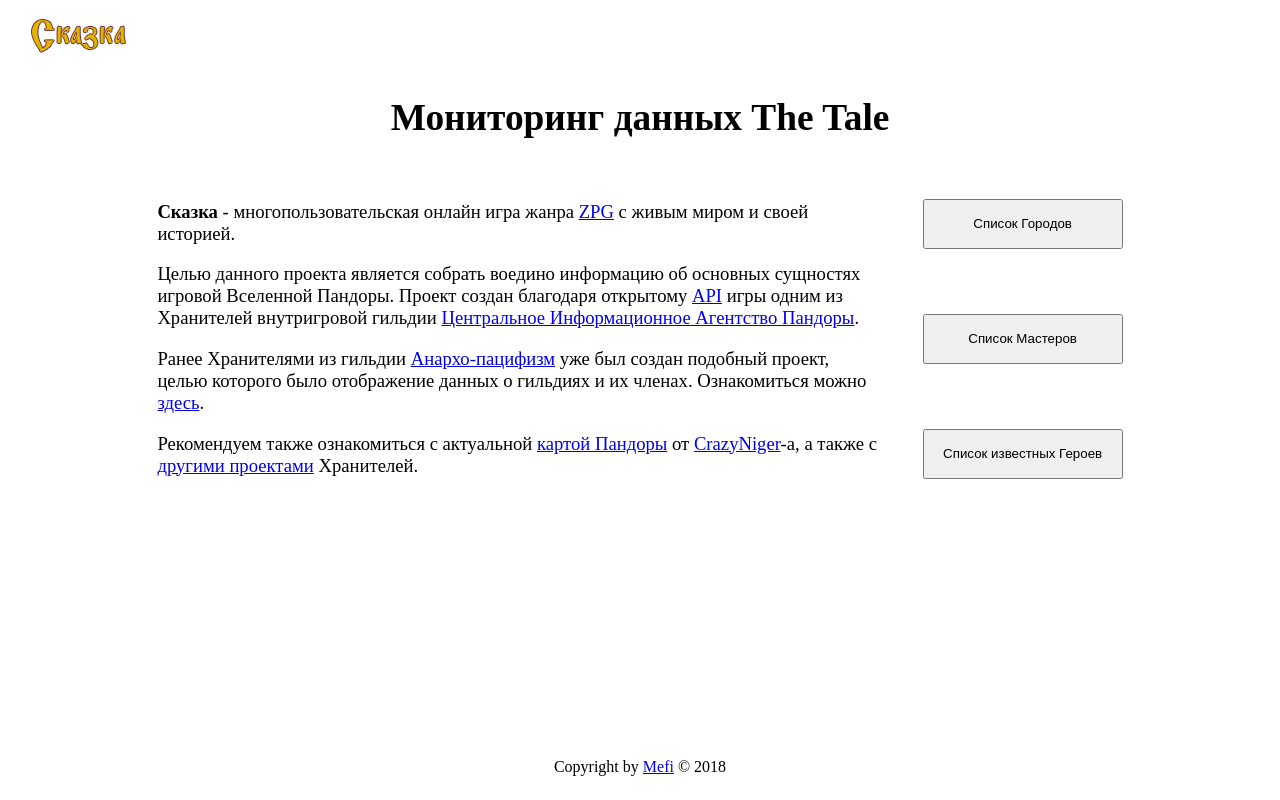
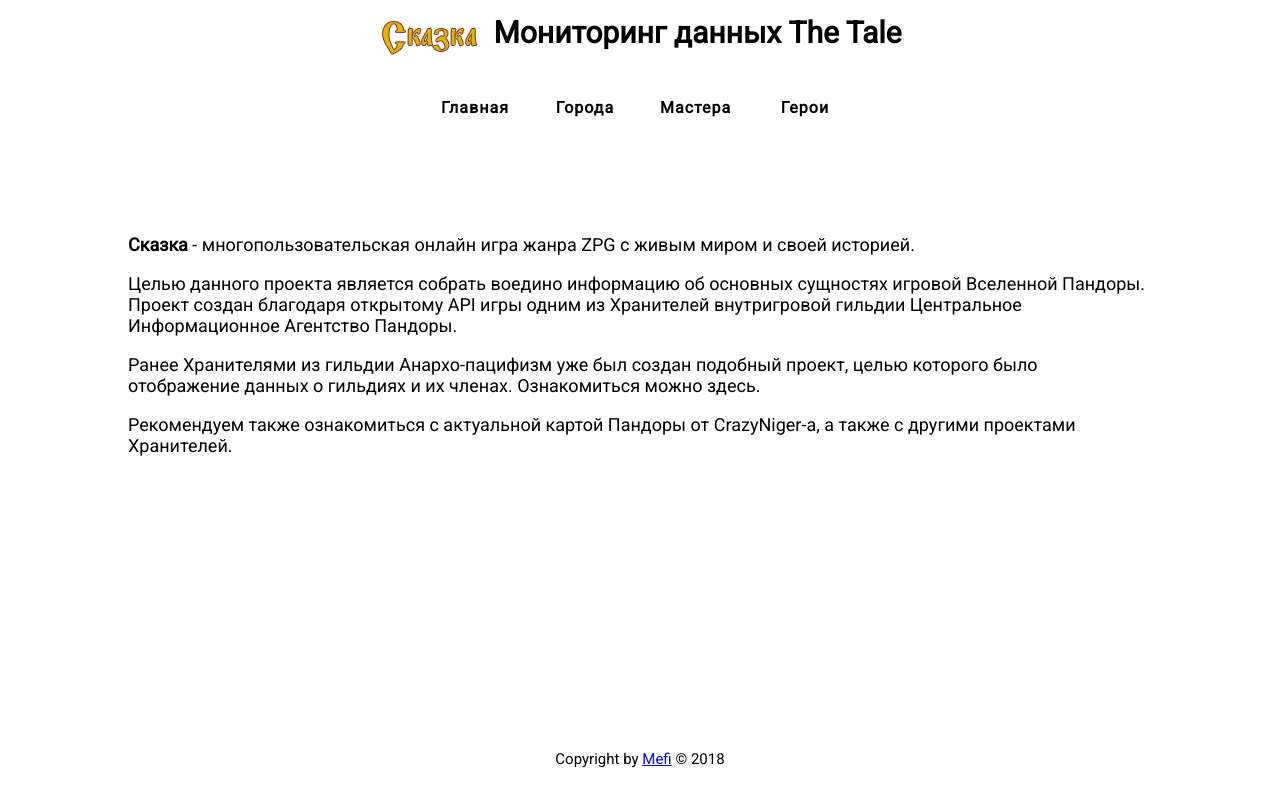
Before and after one commit to MaksymMaksymov/stat-tale, a PHP site: page /scripts/views/MainView.php in a window 1280 px wide. Run offline with PHP 8.4, Linux system fonts and the light colour scheme.

Commit message:
frontend reorganisation

```diff
--- /dev/null
+++ b/scripts/views/HeadView.html
@@ -0,0 +1,11 @@
+<!DOCTYPE html>
+<html lang="ru">
+<head>
+    <title>Мониторинг данных The Tale</title>
+    <meta content="text/html; charset=UTF-8" http-equiv="Content-Type">
+    <script src="../../js/jquery-3.1.0.min.js"></script>
+    <link rel="shortcut icon" href="../../img/favicon.ico" type="image/x-icon">
+    <link rel="stylesheet" type="text/css" href="../../style/main.css">
+    <link rel="stylesheet" type="text/css" href="../../style/menu.css">
+    <link href="https://fonts.googleapis.com/css?family=Roboto" rel="stylesheet">
+</head>
--- a/scripts/views/MainView.php
+++ b/scripts/views/MainView.php
@@ -1,53 +1,23 @@
-<!DOCTYPE html>
-<html lang="ru">
-<head>
-    <title>Мониторинг данных The Tale</title>
-    <meta content="text/html; charset=UTF-8" http-equiv="Content-Type">
-    <script src="../../js/jquery-3.1.0.min.js"></script>
-    <link rel="shortcut icon" href="../../img/favicon.ico" type="image/x-icon">
-    <link rel="stylesheet" type="text/css" href="../../style/main.css">
-</head>
+<?php
+	include_once("HeadView.html");
+	include_once("View.php");
+?>
+
 <body>
     <?php
-        include_once("View.php");
         View::getContent();
+        include_once("MenuView.php");
     ?>
-    <a href='http://the-tale.org?referral=56706'><img id='logo_img' src='../../img/logo.png' title='Сказка' style='margin: 10px 20px;'></a>
-        <table class="main_table">
-            <tr>
-                <th colspan="2">
-                    <h1>Мониторинг данных The Tale</h1>
-                </th>
-            </tr>
-            <tr>
-                <td rowspan="3">
+
+	<section>
+		<div class = "content">
 			<p><b>Сказка</b> - многопользовательская онлайн игра жанра <a href="https://ru.wikipedia.org/wiki/Zero_Player_Game">ZPG</a> с живым миром и своей историей.</p>
 	        <p>Целью данного проекта является собрать воедино информацию об основных сущностях игровой Вселенной Пандоры. Проект создан благодаря открытому <a href="http://the-tale.org/guide/api">API</a> игры одним из Хранителей внутригровой гильдии <a href="http://the-tale.org/accounts/clans/87">Центральное Информационное Агентство Пандоры</a>.</p>
 	        <p>Ранее Хранителями из гильдии <a href="http://the-tale.org/accounts/clans/51">Анархо-пацифизм</a> уже был создан подобный проект, целью которого было отображение данных о гильдиях и их членах. Ознакомиться можно <a href="http://ttgs.herokuapp.com/#/guilds">здесь</a>.</p>
 	        <p>Рекомендуем также ознакомиться с актуальной <a href="http://tale-map.webtricks.pro/">картой Пандоры</a> от <a href="http://the-tale.org/accounts/6014">CrazyNiger</a>-а, а также с <a href="http://docs.the-tale.org/ru/stable/3rd_party.html">другими проектами</a> Хранителей.</p>
-                </td>
-                <td class="btn">
-                	<form name = "actionform" action="PlacesController.php" method="POST">
-                    <input id="Places" name="submit" tabindex="1" value="Список Городов" type="submit">
-                    </form>
-                </td>
-            </tr>
-            <tr>
-                <td class="btn">
-                <form name = "actionform" action="MastersController.php" method="POST">
-        	       <input id="Masters" name="submit" tabindex="2" value="Список Мастеров" type="submit">
-        	       </form>
-                </td>
-            </tr>
-            <tr>
-                <td class="btn">
-                	<form name = "actionform" action="HeroesController.php" method="POST">
-                    <input id="Heroes" name="submit" tabindex="3" value="Список известных Героев" type="submit">
-                	</form>
-                </td>
-            </tr>
-        </table>
-	<br />
+		</div>
+	</section>
+
   	<?php
         View::getFooter();
   	?>
--- /dev/null
+++ b/scripts/views/MenuView.php
@@ -0,0 +1,52 @@
+	<script
+	  src="http://code.jquery.com/jquery-3.3.1.min.js"
+	  integrity="sha256-FgpCb/KJQlLNfOu91ta32o/NMZxltwRo8QtmkMRdAu8="
+	  crossorigin="anonymous">
+	</script>
+
+	<script type="text/javascript">
+		function getAction(form_id) {
+			document.getElementById(form_id).submit();
+		}
+	</script>
+
+	<header>
+		<div class = "header-logo">
+			<a href = "http://the-tale.org?referral=56706"><img src = "../../img/logo.png"></a>
+			<h1>Мониторинг данных The Tale</h1>
+		</div>
+	</header>
+
+	<div class="bar">
+		<nav id="desktop">
+			<ul>
+				<li onclick="getAction('main_form')"><a href="#">Главная</a></li>
+				<li onclick="getAction('places_form')"><a href="#">Города</a></li>
+				<li onclick="getAction('masters_form')"><a href="#">Мастера</a></li>
+				<li onclick="getAction('heroes_form')"><a href="#">Герои</a></li>
+				<!--<li><a href="#">Проекты</a></li>-->
+				<!--<li><a href="#">Голоса</a></li>-->
+				<form id = "main_form" action="MainController.php" method="POST"></form>
+				<form id = "places_form" action="PlacesController.php" method="POST"></form>
+				<form id = "masters_form" action="MastersController.php" method="POST"></form>
+				<form id = "heroes_form" action="HeroesController.php" method="POST"></form>
+			</ul>
+		</nav>
+	</div>
+	<div id="burg">
+		<a href="#">
+			<span class="bar" id ="top"></span>
+			<span class="bar" id ="middle"></span>
+			<span class="bar" id ="botton"></span>
+		</a>
+	</div>
+	<div class="mobile-tab">
+		<nav id="mobile">
+			<ul>
+				<li onclick="getAction('main_form')"><a href="#">Главная</a></li>
+				<li onclick="getAction('places_form')"><a href="#">Города</a></li>
+				<li onclick="getAction('masters_form')"><a href="#">Мастера</a></li>
+				<li onclick="getAction('heroes_form')"><a href="#">Герои</a></li>
+			</ul>
+		</nav>
+	</div>
--- /dev/null
+++ b/style/menu.css
@@ -0,0 +1,179 @@
+body {
+	margin: 0;
+	padding: 0;
+	font-size: 15px;
+	font-family: 'Roboto', sans-serif;
+}
+
+h1, h2, h3, h4, h5 {
+	margin: 0;
+	padding: 0;
+}
+
+.header-logo {
+	display: flex;
+	justify-content: center;
+	padding-top: 15px;
+}
+
+.header-logo img {
+	padding: 5px 0 0 0;
+	position: relative;
+	z-index: 999;
+}
+
+.menu {
+	text-align: center;
+	padding: 10px 20px;
+}
+
+.burg a {
+	display: block;
+	width: 70px;
+}
+
+#burg {
+	width: 98%;
+	background: #ffffff;
+	padding: 7.5px 0 7.5px 2%;
+	position: absolute;
+	top: 10px;
+	left: 10px;
+}
+
+#burg span {
+	display: flex;
+	margin: 8px;
+	width: 30px;
+	height: 1px;
+	background: #e1b400;
+	z-index: 100;
+}
+
+.mobile-tab {
+	display: flex;
+	width: 100%;
+	background: #ffffff;
+	flex-direction: column;
+	transition: ease 0.2s;
+}
+
+.mobile-tab a {
+	color: #000000;
+	text-decoration: none;
+	font-weight: lighter;
+	font-size: 18px;
+	font-weight: bold;
+	letter-spacing: 3px;
+	font-size: 28px;
+}
+
+.mobile-tab li {
+	list-style-type: none;
+	padding: 5% 0 5% 0;
+	text-align: center;
+}
+
+.mobile-tab li:hover{
+	background-color:#e1b400;
+	color: #ffffff;
+}
+
+.mobile-tab ul {
+	padding: 1% 0;
+}
+
+.content {
+  padding: 5% 10% 0 10%;
+  font-size: 14px;
+}
+
+@media screen and (min-device-width: 768px) {
+	.mobile-tab, #burg, #mobile {
+		display: none;
+	}
+
+	.bar {
+		background: #ffffff;
+		display: flex;
+		align-items: center;
+		justify-content: center;
+		padding: 15px 15px;
+	}
+
+	.mobile-bar {
+		display: none;
+	}
+
+	#desktop {
+		display: flex;
+	}
+
+	.bar a, .content a {
+		text-decoration: none;
+		color: #000000;
+		margin: 0;
+	}
+
+	.bar ul {
+		display: inline-flex;
+		list-style-type: none;
+		padding: 0;
+		margin: 0;
+	}
+
+	.bar li {
+		color: #ffffff;
+		cursor: pointer;
+		font-weight: lighter;
+		padding: 20px 20px;
+		text-align: center;
+		width: 70px;
+		letter-spacing: 1px;
+		transition: all .2s ease-in-out;
+	}
+
+	.bar li:hover {
+		background: #e1b400;
+		opacity: .8;
+		box-shadow: inset 1px 1px 5px grey;
+		color: #ffffff;
+	}
+
+	.bar li:hover a {
+		color: #ffffff;
+	}
+
+	.bar li a {
+		font-size: 16px;
+		font-weight: bold;
+	}
+
+	.content {
+		font-size: 18px;
+	}
+
+	.header-logo img {
+		padding-right: 15px;
+	}
+}
+
+@media screen and (max-device-width: 768px) {
+	#desktop {
+		display: none;
+	}
+
+	.header-logo {
+		flex-direction: column;
+		text-align: center;
+	}
+
+	.header-logo h1 {
+		font-size: 40px;
+	}
+
+	.content a {
+		text-decoration: none;
+		color: #000000;
+	}
+}
```
Also changed, not shown: scripts/views/HeroesView.php (+7 -11 lines), scripts/views/MastersView.php (+6 -11 lines), scripts/views/PlacesView.php (+7 -11 lines), scripts/views/View.php (indentation only), style/main.css (line endings or trailing spaces). Lines whose indentation alone changed are shown as unchanged.
